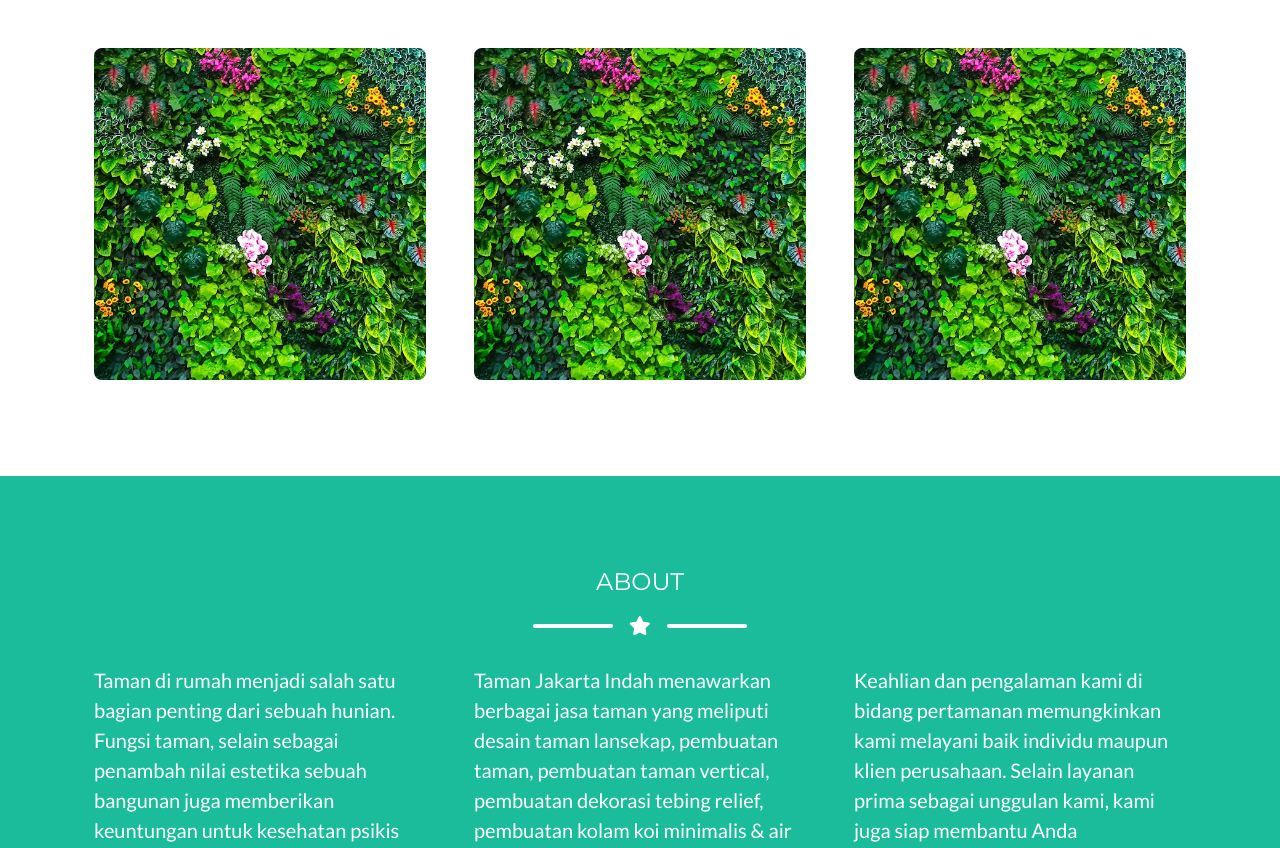
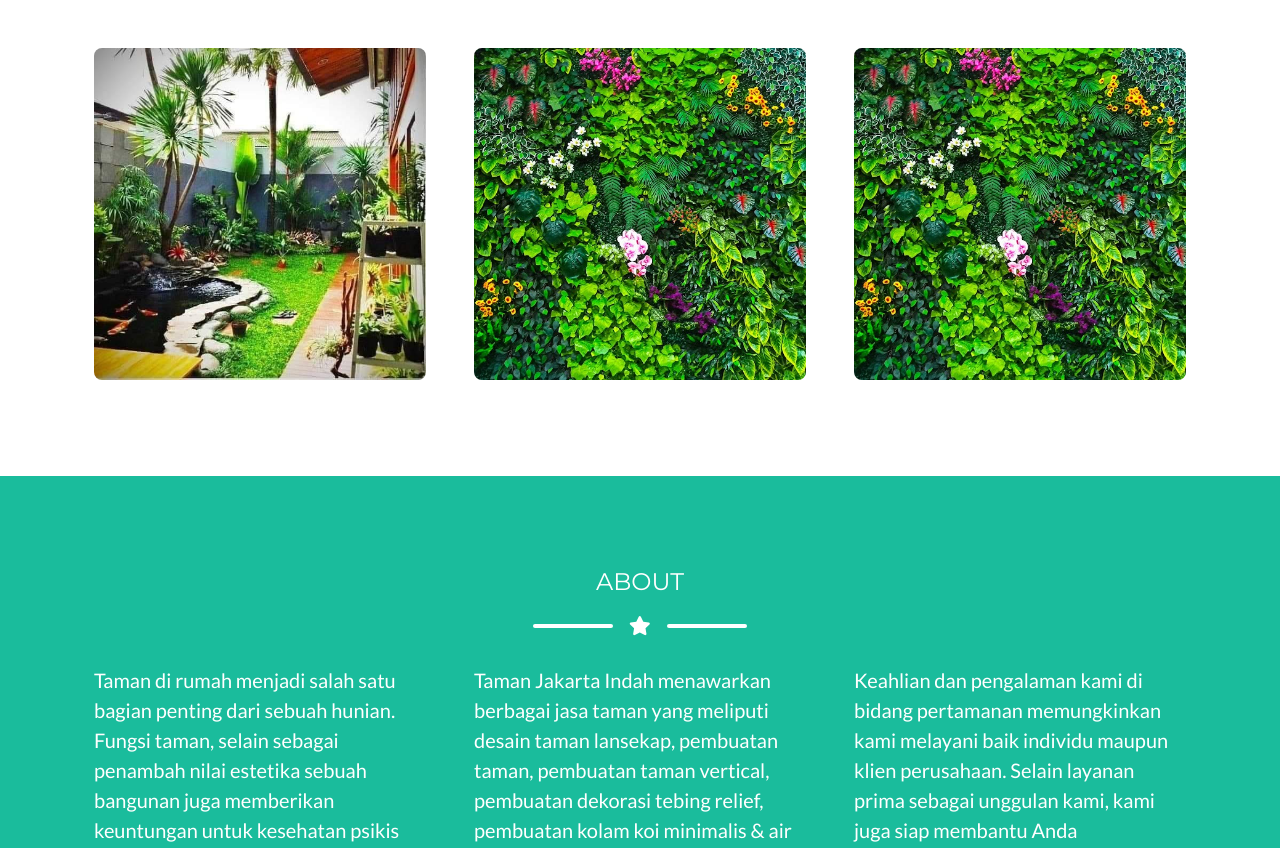
Before and after one commit to tamanjakartaindah/tamanjakartaindah, a plain HTML site: page index.html in a window 1280 px wide. Shown: the part 1220-2068 px from the top of the page. Drawn offline with nearby package versions, Linux system fonts and the light colour scheme.

Commit message:
Update index.html

```diff
--- a/index.html
+++ b/index.html
@@ -91,7 +91,7 @@
                             <div class="portfolio-item-caption d-flex align-items-center justify-content-center h-100 w-100">
                                 <div class="portfolio-item-caption-content text-center text-white"><i class="fas fa-plus fa-3x"></i></div>
                             </div>
-                            <img class="img-fluid" src="assets/img/portfolio/img-1.png" alt="" />
+                            <img class="img-fluid" src="assets/img/portfolio/kolam-ikan.jpg" alt="" />
                         </div>
                     </div>
                     <!-- Portfolio Item 5-->
@@ -351,7 +351,7 @@
                                         <div class="divider-custom-icon"><i class="fas fa-star"></i></div>
                                         <div class="divider-custom-line"></div>
                                     </div>
-                                    <!-- Portfolio Modal - Image--><img class="img-fluid rounded mb-5" src="assets/img/portfolio/img-1.png" alt="" /><!-- Portfolio Modal - Text-->
+                                    <!-- Portfolio Modal - Image--><img class="img-fluid rounded mb-5" src="assets/img/portfolio/kolam-koi.jpg" alt="" /><!-- Portfolio Modal - Text-->
                                     <p class="mb-5">info Kolam Koi.</p>
                                     <button class="btn btn-primary" href="#" data-dismiss="modal"><i class="fas fa-times fa-fw"></i>Close Window</button>
                                 </div>
```
